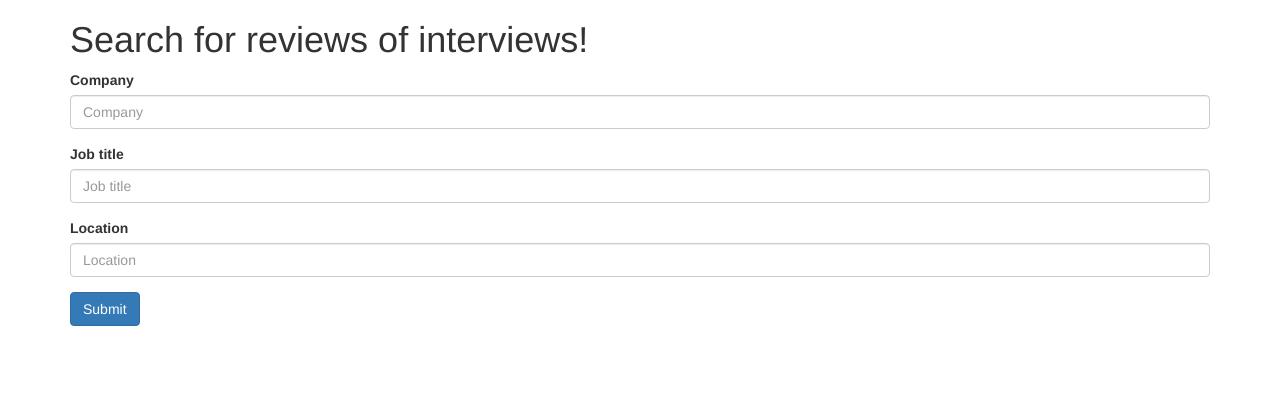
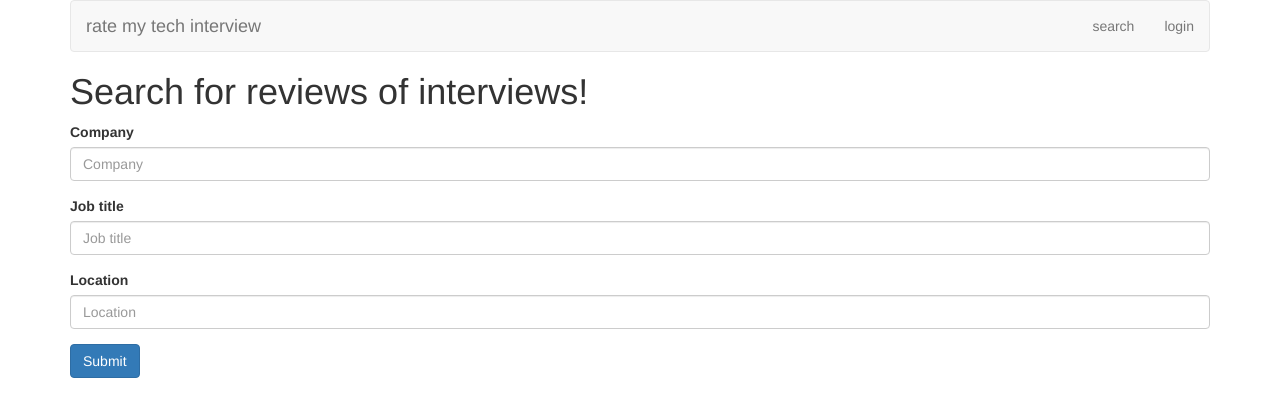
Before and after one commit to almosteverywhere/fuzzy-system, a Django app: page / in a window 1280 px wide. Shown: the top 417 px of the page. Run offline with Django 3.2, Linux system fonts and the light colour scheme; some libraries are stand-ins or nearby versions.

Commit message:
Add menu bar

```diff
--- a/reviews/models.py
+++ b/reviews/models.py
@@ -41,5 +41,5 @@ class Review(models.Model):
 
     rating = models.IntegerField(choices=RATING_CHOICES)
 
-    def __unicode__(self):
-        return self.title
+    def __str__(self):
+        return "%s (%s, %s)" % (self.title, self.position.job_title, self.position.company_name)
--- a/reviews/templates/reviews/search_results.html
+++ b/reviews/templates/reviews/search_results.html
@@ -8,7 +8,7 @@ Search results
 {% if search_results %}
     <ul>
     {% for review in search_results %}
-        {{ review.title }}
+        <a href="{% url 'review_detail' review.id %}">{{ review.title }}</a>
     {% endfor %}
     </ul>
 {% else %}
--- a/reviews/views.py
+++ b/reviews/views.py
@@ -1,4 +1,4 @@
-from django.shortcuts import render
+from django.shortcuts import render, get_object_or_404
 from django.template import loader
 from django.http import HttpResponse, HttpResponseRedirect
 from .forms import SearchForm
@@ -22,7 +22,6 @@ def search(request):
         job_title = form.cleaned_data['job_title']
         location = form.cleaned_data['location']
 
-        import pdb; pdb.set_trace()
         search_results = Review.objects.filter(position__job_title__icontains=job_title)\
                         .filter(position__company_name__icontains=company)\
                         .filter(position__location__icontains=location)
@@ -37,25 +36,7 @@ def search(request):
     return render(request, 'index.html', context={'form':form})
 
 
-    # should a review have a position?
-
-    # what about if we do company has a position has a review
-    # and position has a location also
-    #         search_results = Reviews.objects.filter(interview__location__icontains=location).filter(interview__company__name__icontains=company).filter(interview__position__icontains=jobtitle)
-    # all reviews that have a company name of ....
-    # all reviews that have a position of ...., but the position should be one position object
-    # all reviews that have a position of title, company name, location
-    # should the position object be unique?
-    # should it be positions have companys and reviews?
-    # or should it be companies should have positions and positions should bave reviews?
-    # that's more the real world way but maybe this is better?
-    # review.position.company would be ideal
-    # urls wil lbe like /reviews/1234, shouldn't have to specify company
-    # well let's try it and we can see otherwise
-    # Reviews.objects.filter(position__jobtitle)
-    # should it be like reviews.position.company
-    # or review.position and review.company
-    # position should be like software engineer at facebook, menlo park
-    # then it has reviews. should company even be a
-    # position has reviews, position has company name, location, and reviews
-    # one position has multiple reviews.
+def review_detail(request, review_id):
+    review = get_object_or_404(Review, pk=review_id)
+    context = {'review': review}
+    return render(request, 'reviews/review_detail.html', context)
--- a/techinterview/settings.py
+++ b/techinterview/settings.py
@@ -122,3 +122,9 @@ USE_TZ = True
 # https://docs.djangoproject.com/en/3.1/howto/static-files/
 
 STATIC_URL = '/static/'
+
+
+ACCOUNT_ACTIVATION_DAYS = 7 # One-week activation window
+REGISTRATION_AUTO_LOGIN = True # Automatically log the user in.
+
+LOGIN_REDIRECT_URL='/'
--- a/techinterview/urls.py
+++ b/techinterview/urls.py
@@ -14,11 +14,15 @@ Including another URLconf
     2. Add a URL to urlpatterns:  path('blog/', include('blog.urls'))
 """
 from django.contrib import admin
-from django.urls import path
+from django.urls import path, include
+from django.conf.urls import url
 from reviews import views # should this be here? or should it be in a lower level view
 
 urlpatterns = [
     path('admin/', admin.site.urls),
     path('', views.index, name='index'),
-    path('search/', views.search, name='search')
+    url(r'^accounts/', include('registration.backends.simple.urls')),
+    url(r'^accounts/', include('django.contrib.auth.urls')),
+    path('search/', views.search, name='search'),
+    path('reviews/<int:review_id>', views.review_detail, name='review_detail')
 ]
--- a/templates/base.html
+++ b/templates/base.html
@@ -6,6 +6,25 @@
 {% block bootstrap3_content %}
 
 <div class="container">
+    <nav class="navbar navbar-default">
+        <div class="navbar-header">
+            <a class="navbar-brand" href="{% url 'index' %}">rate my tech interview</a>
+        </div>
+        <div id="navbar" class="navbar-collapse collapse">
+            <ul class="nav navbar-nav">
+
+            </ul>
+            <ul class="nav navbar-nav navbar-right">
+               <li> <a href="{% url 'index' %}">search</a></li>
+            {% if user.is_authenticated %}
+                <li><a href="{% url 'index' %}">rate an interview</a></li>
+                <li><a href="{% url 'logout' %}">logout</a></li>
+            {% else %}
+                <li><a href="{% url 'login' %}">login</a></li>
+            {% endif %}
+            </ul>
+        </div>
+    </nav>
 
     <h1>{% block title %}(no title){% endblock %}</h1>
 
```
